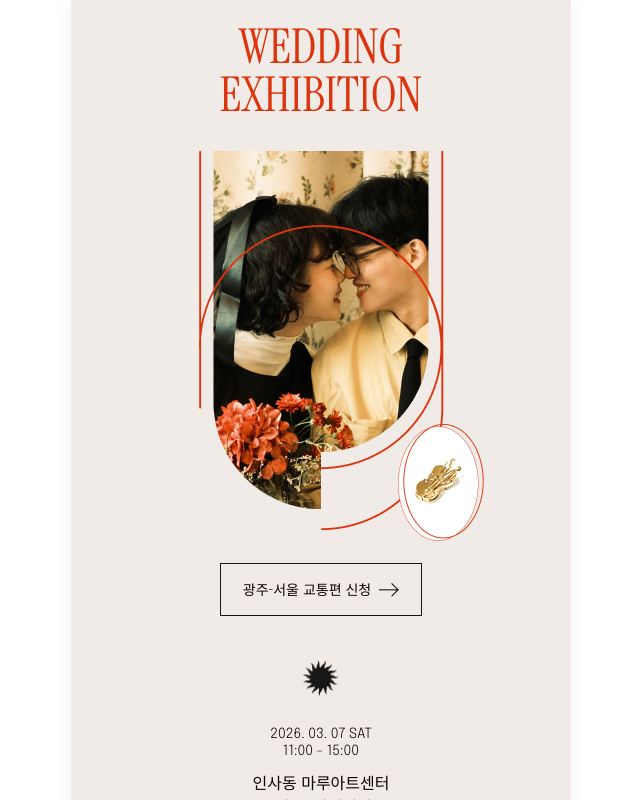
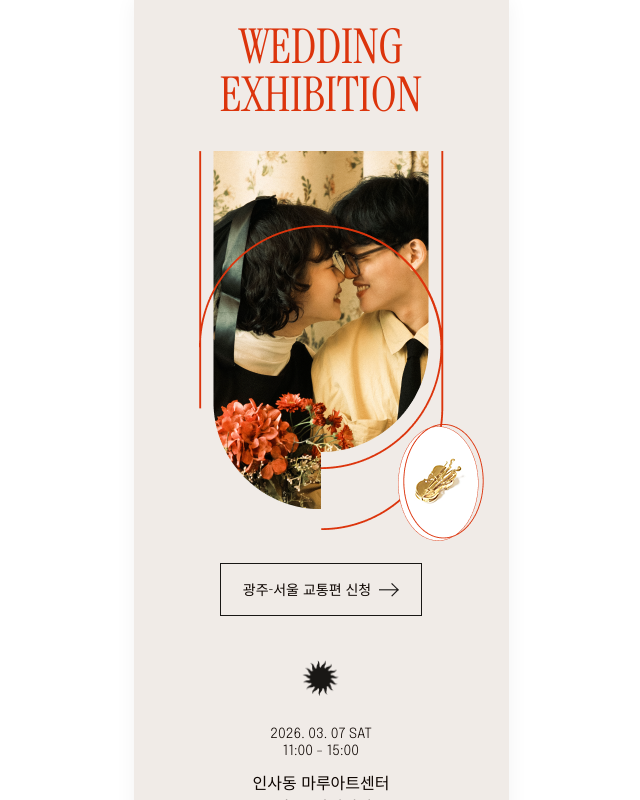
Before and after one commit to rowanna/wedding-invitation, a Vue app: page / in a window 1280 px wide. Shown: the top 800 px of the page, without its empty margins (319-959 px from the left). Built offline with nearby package versions, Linux system fonts and the light colour scheme.

Commit message:
Style: change page width

```diff
--- a/src/assets/main.css
+++ b/src/assets/main.css
@@ -17,7 +17,7 @@
 }
 
 html {
-  font-size: 4.2667vw;
+    font-size: 16px;
     -webkit-text-size-adjust: 100%;
 }
 
@@ -31,7 +31,7 @@ body {
 }
 
 #app {
-  max-width: 500px;
+    max-width: 375px;
     margin: 0 auto;
     min-height: 100vh;
     position: relative;
--- a/src/components/wedding/IntroSection.vue
+++ b/src/components/wedding/IntroSection.vue
@@ -63,6 +63,7 @@ onMounted(() => {
   min-width: 100vw;
   width: 100%;
   height: 100%;
+  max-width: 375px;
   background-color: var(--color-light);
   display: flex;
   justify-content: center;
```
Lines whose indentation alone changed are shown as unchanged.
